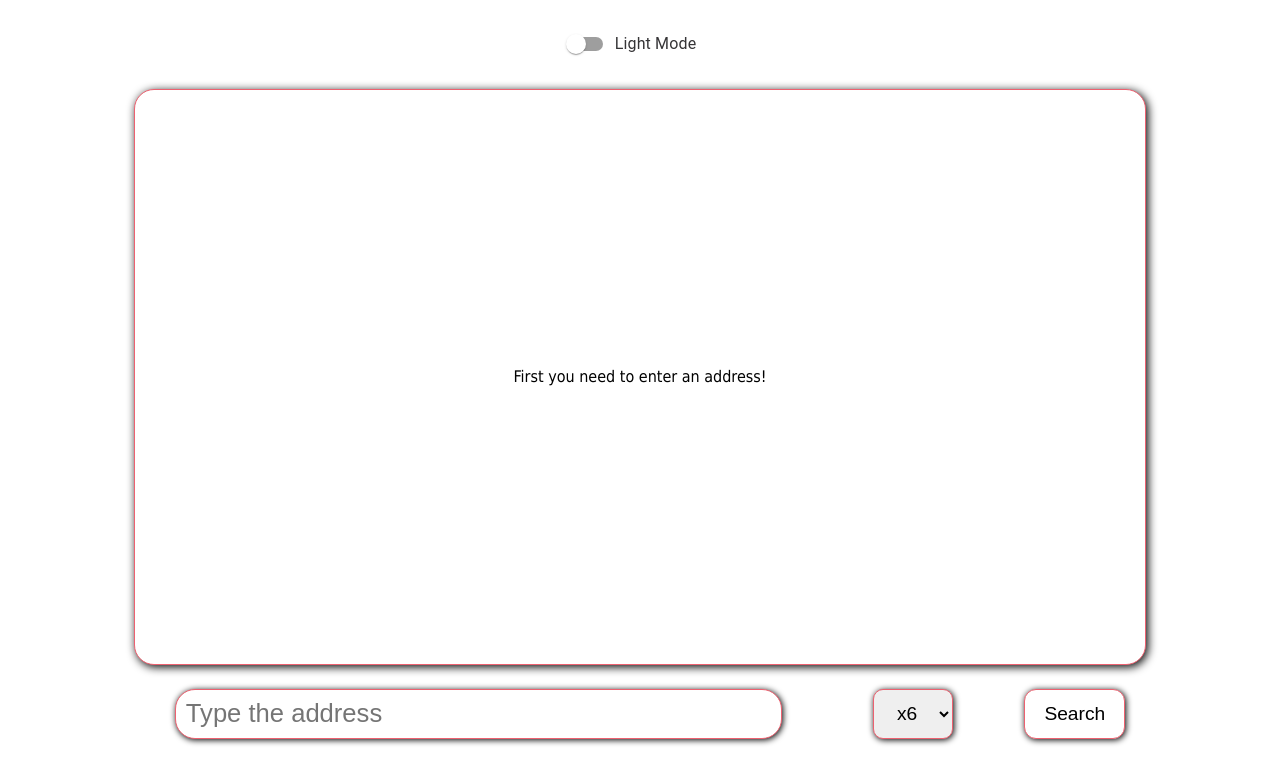
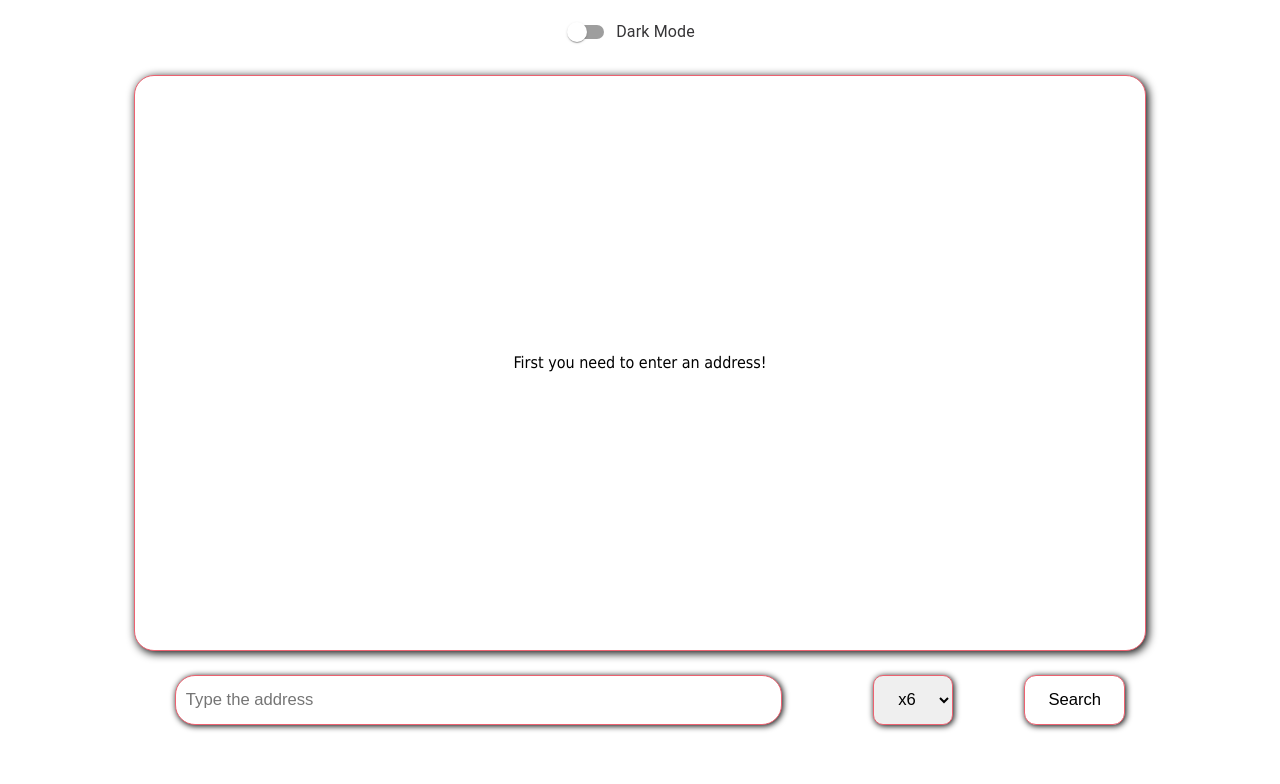
Before and after one commit to semiralharbi/google-api, a React (Create React App) app: page / in a window 1280 px wide. Shown: the top 784 px of the page. Built offline with nearby package versions, Linux system fonts and the light colour scheme.

Commit message:
quick fix

```diff
--- a/src/app/form/select/styled.tsx
+++ b/src/app/form/select/styled.tsx
@@ -4,7 +4,7 @@ export const StyledSelect = styled.select`
   margin: auto 5%;
   align-items: center;
   text-align: center;
-  font-size: 1.5vw;
+  font-size: 1.3vw;
   width: 8%;
   height: 50px;
   box-shadow: 1px 1px 6px black;
--- a/src/app/form/style.tsx
+++ b/src/app/form/style.tsx
@@ -10,7 +10,7 @@ export const StyledForm = styled.form`
 
 export const StyledButton = styled.button`
   width: 10%;
-  font-size: 1.5vw;
+  font-size: 1.3vw;
   text-align: center;
   color: black;
   background-color: white;
@@ -29,7 +29,7 @@ export const StyledButton = styled.button`
 export const StyledInput = styled.input`
   padding-left: 10px;
   margin: auto 2%;
-  font-size: 2vw;
+  font-size: 1.3vw;
   width: 60%;
   height: 50px;
   box-shadow: 1px 1px 6px black;
--- a/src/app/switch_mode/styled.tsx
+++ b/src/app/switch_mode/styled.tsx
@@ -1,6 +1,6 @@
 import styled from "styled-components";
 
 export const SwitchDiv = styled.div`
-  margin: 2%;
+  margin: 1%;
   text-align: center;
 `;
--- a/src/app/switch_mode/switchMode.tsx
+++ b/src/app/switch_mode/switchMode.tsx
@@ -8,6 +8,6 @@ interface Props {
 
 export const SwitchMode = ({ themeToggler, theme }: Props) => (
   <SwitchDiv>
-    <FormControlLabel control={<Switch onChange={themeToggler} />} label={`${theme} Mode`} />
+    <FormControlLabel control={<Switch color={"error"} onChange={themeToggler} />} label={`Dark Mode`} />
   </SwitchDiv>
 );
```
